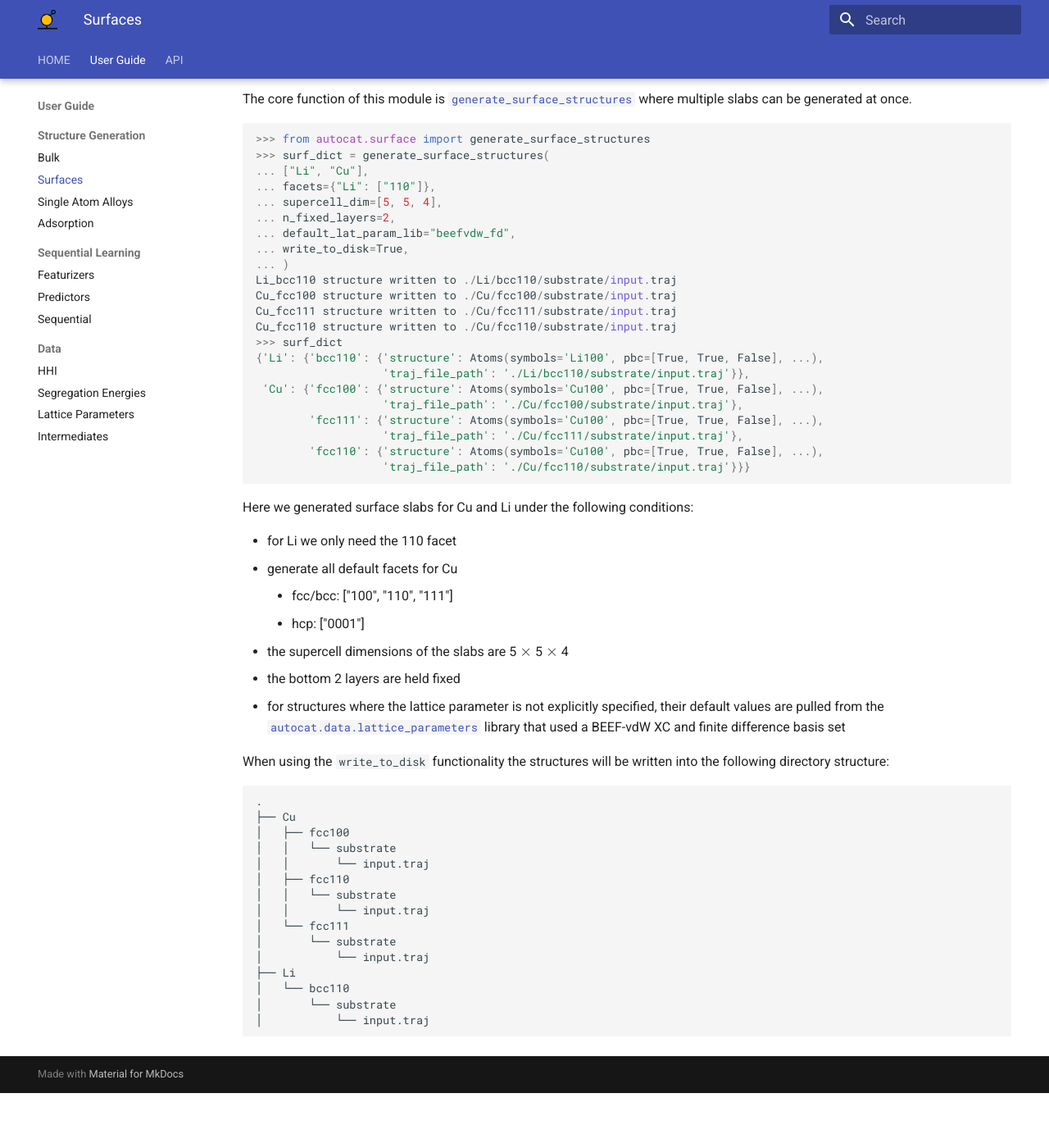
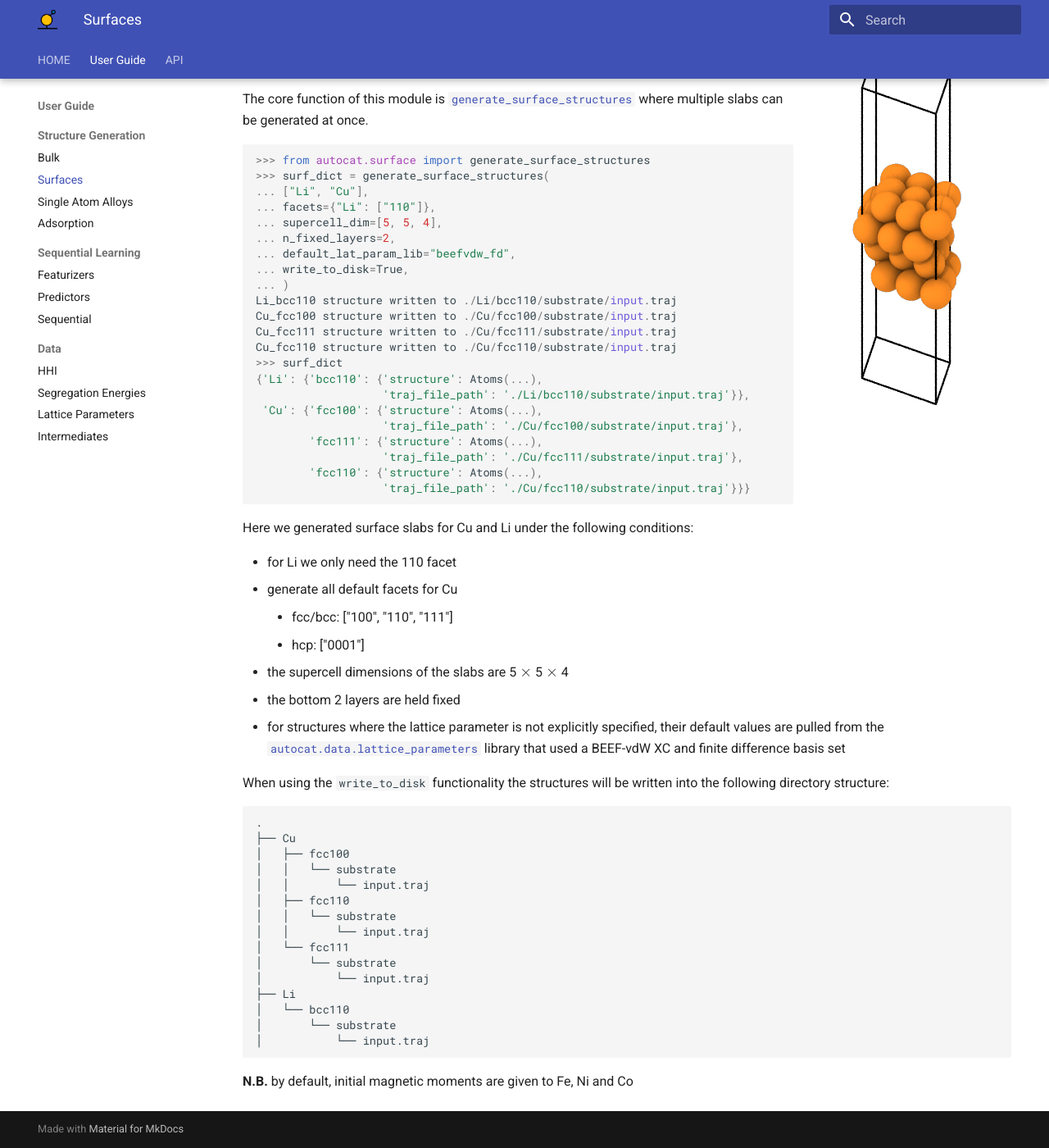
Before and after one commit to aced-differentiate/auto_cat, an MkDocs documentation site: the page built from docs/User_Guide/Structure_Generation/surface.md, in a window 1280 px wide and 1400 px high, scrolled down 212 px. Shown: the whole window at 82% size. Built offline with MkDocs 1.6.1 and Material for MkDocs 9.7.7, drawn with Linux system fonts in a browser that asks for light colours; before the commit the page ends 1545 px from its top, so only the background shows below that.

Commit message:
refine example txt, add struct gen figs

````diff
--- a/docs/User_Guide/Structure_Generation/surface.md
+++ b/docs/User_Guide/Structure_Generation/surface.md
@@ -1,3 +1,4 @@
+![Surface Figure](../../img/struct_gen_figs/surface.png){ align=right }
 It is crucial for many heterogeneous catalysis studies to be
 able to model a catalyst surface where the desired reaction
 can take place.
@@ -25,13 +26,13 @@ Cu_fcc100 structure written to ./Cu/fcc100/substrate/input.traj
 Cu_fcc111 structure written to ./Cu/fcc111/substrate/input.traj
 Cu_fcc110 structure written to ./Cu/fcc110/substrate/input.traj
 >>> surf_dict
-{'Li': {'bcc110': {'structure': Atoms(symbols='Li100', pbc=[True, True, False], ...),
+{'Li': {'bcc110': {'structure': Atoms(...),
                    'traj_file_path': './Li/bcc110/substrate/input.traj'}},
- 'Cu': {'fcc100': {'structure': Atoms(symbols='Cu100', pbc=[True, True, False], ...),
+ 'Cu': {'fcc100': {'structure': Atoms(...),
                    'traj_file_path': './Cu/fcc100/substrate/input.traj'},
-        'fcc111': {'structure': Atoms(symbols='Cu100', pbc=[True, True, False], ...),
+        'fcc111': {'structure': Atoms(...),
                    'traj_file_path': './Cu/fcc111/substrate/input.traj'},
-        'fcc110': {'structure': Atoms(symbols='Cu100', pbc=[True, True, False], ...),
+        'fcc110': {'structure': Atoms(...),
                    'traj_file_path': './Cu/fcc110/substrate/input.traj'}}}
 ```
 Here we generated surface slabs for Cu and Li under the following conditions:
@@ -67,3 +68,4 @@ will be written into the following directory structure:
 │       └── substrate
 │           └── input.traj
 ```
+**N.B.** by default, initial magnetic moments are given to Fe, Ni and Co
--- a/mkdocs.yml
+++ b/mkdocs.yml
@@ -14,6 +14,7 @@ markdown_extensions:
     - pymdownx.inlinehilite
     - pymdownx.arithmatex:
         generic: true
+    - attr_list
 extra_javascript:
   - javascripts/mathjax.js
   - https://polyfill.io/v3/polyfill.min.js?features=es6
````
Also changed, not shown: docs/User_Guide/Structure_Generation/adsorption.md (+1 -0 lines), docs/User_Guide/Structure_Generation/bulk.md (+3 -3 lines), docs/User_Guide/Structure_Generation/saa.md (+5 -4 lines), docs/img/struct_gen_figs/adsorption.png (added), docs/img/struct_gen_figs/saa.png (added), docs/img/struct_gen_figs/surface.png (added).
